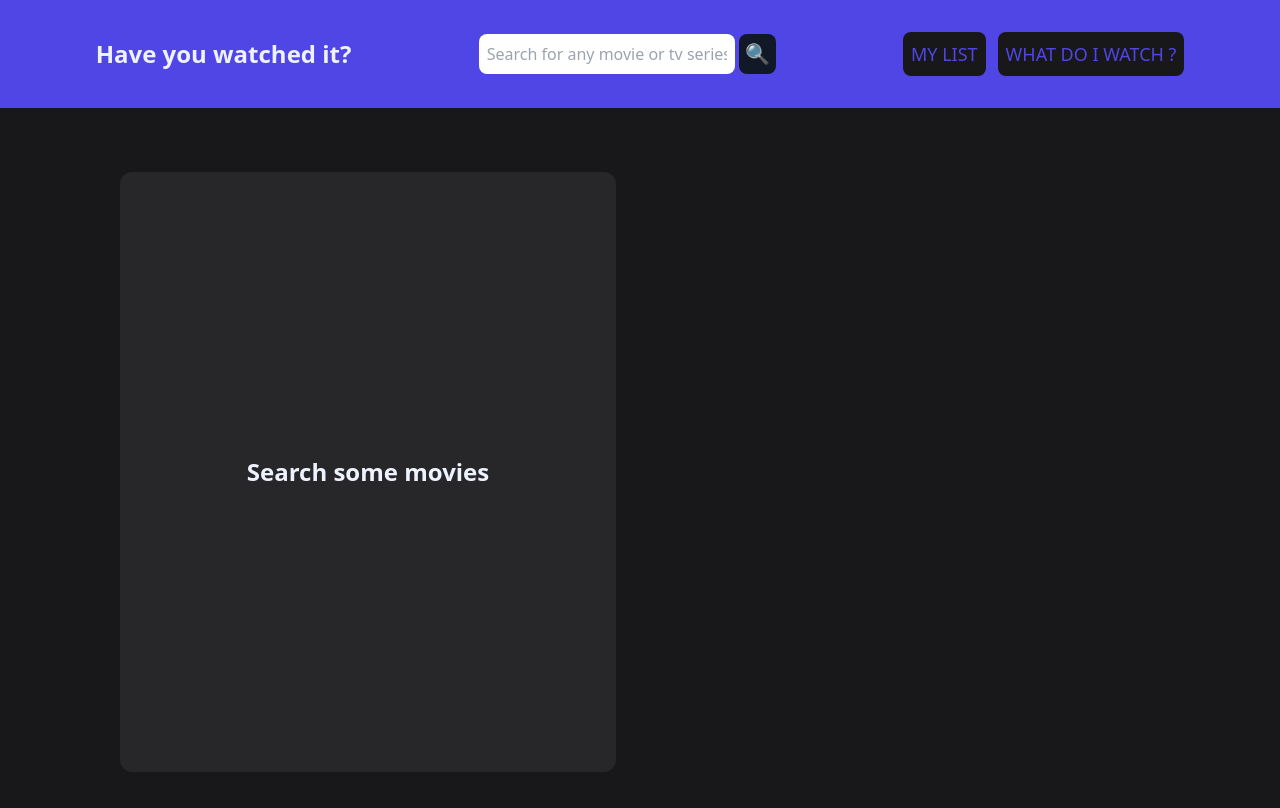
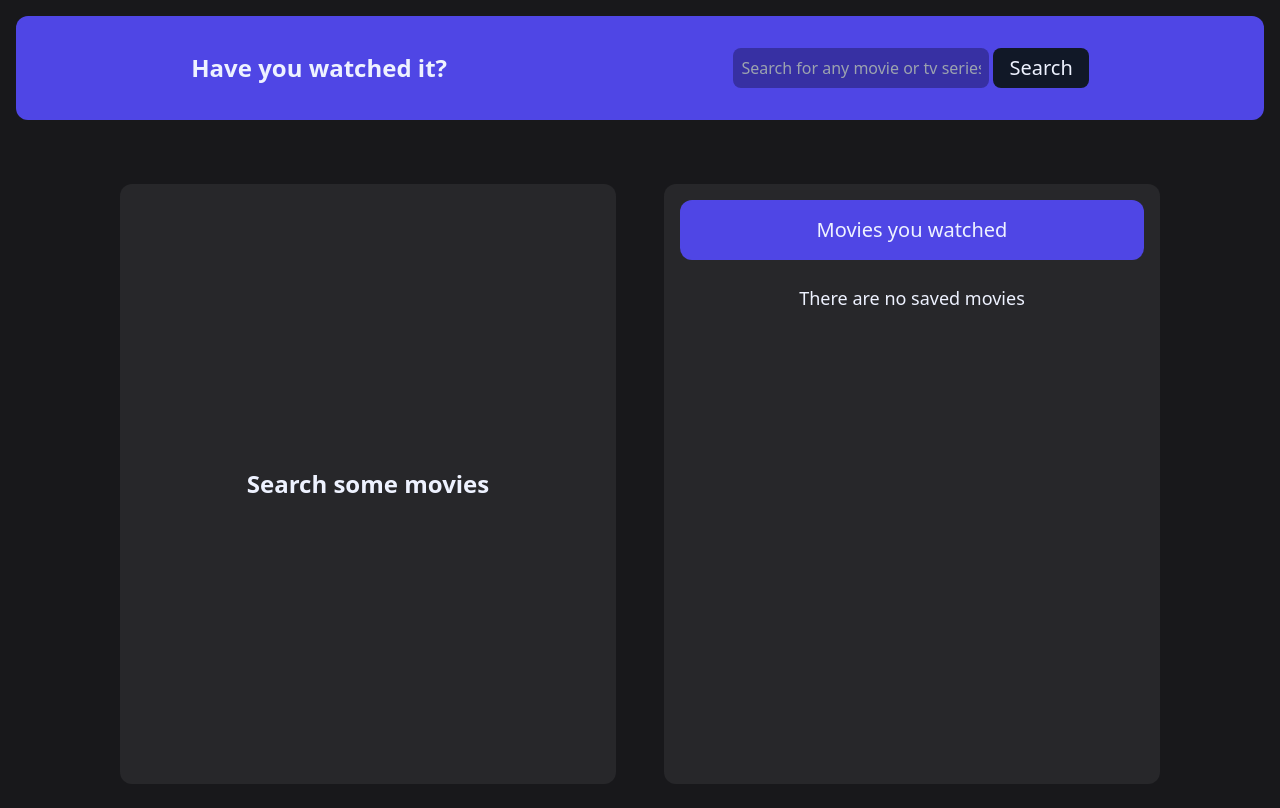
Before and after one commit to manuelloverso/react-movies-search, a React (Vite) app: page / in a window 1280 px wide. Built offline with nearby package versions, Linux system fonts and the light colour scheme.

Commit message:
add watched movies list

```diff
--- a/src/App.jsx
+++ b/src/App.jsx
@@ -5,13 +5,6 @@ import MovieList from "./components/MovieList";
 export default function App() {
   const [searchQuery, setSearchQuery] = useState("");
   const [isSearched, setIsSearched] = useState(false);
-  const [watchedList, setWatchedList] = useState([]);
-
-  function addToWatchedList(id) {
-    if (watchedList.includes(id)) return;
-    setWatchedList([...watchedList, id]);
-  }
-  console.log(watchedList);
 
   return (
     <>
@@ -19,11 +12,7 @@ export default function App() {
         setIsSearched={setIsSearched}
         setSearchQuery={setSearchQuery}
       />
-      <MovieList
-        isSearched={isSearched}
-        query={searchQuery}
-        addToWatchedList={addToWatchedList}
-      />
+      <MovieList isSearched={isSearched} query={searchQuery} />
     </>
   );
 }
--- a/src/components/AppHeader.jsx
+++ b/src/components/AppHeader.jsx
@@ -1,5 +1,4 @@
 import { useState } from "react";
-import NavButton from "./NavButton";
 
 export default function AppHeader({
   searchQuery,
@@ -21,15 +20,15 @@ export default function AppHeader({
   }
 
   return (
-    <header className="bg-indigo-600 p-8 ">
-      <div className="container mx-auto flex justify-around items-center">
+    <header className=" px-4 pt-4 ">
+      <div className=" container bg-indigo-600 p-8 mx-auto flex justify-around rounded-xl items-center">
         <div className="logo text-2xl font-bold cursor-pointer">
           Have you watched it?
         </div>
         <div className="search-bar ">
           <form className="flex items-center gap-1" onSubmit={submitForm}>
             <input
-              className="p-2 rounded-lg w-64 text-zinc-900"
+              className="p-2 rounded-lg w-64 text-slate-10000 bg-indigo-800"
               value={inputQuery}
               onChange={(e) => setInputQuery(e.target.value)}
               type="text"
@@ -37,16 +36,11 @@ export default function AppHeader({
             />
             <button
               type="submit"
-              className="p-1.5 bg-gray-900 rounded-lg text-xl"
+              className="px-4 py-1.5 bg-gray-900 hover:bg-gray-800 rounded-lg text-xl"
             >
-              🔍
+              Search
             </button>
           </form>
-        </div>
-
-        <div className="buttons flex gap-3">
-          <NavButton text={"my list"} />
-          <NavButton text={"What do i watch ?"} />
         </div>
       </div>
     </header>
--- a/src/components/MovieDetails.jsx
+++ b/src/components/MovieDetails.jsx
@@ -1,10 +1,16 @@
 import { useEffect, useState } from "react";
 import Loader from "./Loader";
+import StarRating from "./StarRating";
 
-export default function MovieDetails({ selectedId, addToWatchedList }) {
+export default function MovieDetails({
+  selectedId,
+  addToWatchedList,
+  setSelectedId,
+}) {
   const [movie, setMovie] = useState(null);
   const [err, setErr] = useState(null);
   const [isLoading, setIsLoading] = useState(false);
+  const [watched, setWatched] = useState(false);
 
   useEffect(() => {
     if (!selectedId) return;
@@ -37,12 +43,22 @@ export default function MovieDetails({ selectedId, addToWatchedList }) {
     }
 
     searchSelectedMovie();
+
+    return setWatched(false);
   }, [selectedId]);
   return (
     <div
       style={{ height: "75vh" }}
       className="movie-details rounded-xl bg-zinc-800 p-4 overflow-y-auto"
     >
+      <div className="sticky top-0 w-full h-3">
+        <button
+          onClick={() => setSelectedId(null)}
+          className="absolute z-10 text-xl font-medium right-0 bg-indigo-600 rounded-full px-2"
+        >
+          X
+        </button>
+      </div>
       {isLoading ? (
         <Loader />
       ) : err ? (
@@ -92,6 +108,13 @@ export default function MovieDetails({ selectedId, addToWatchedList }) {
             </p>
           )}
 
+          {movie.runtime && (
+            <p className="text-lg mb-3">
+              <span className="font-semibold text-indigo-600">Runtime:</span>{" "}
+              {movie.runtime} min
+            </p>
+          )}
+
           {movie.vote_average > 0 && (
             <p className="text-lg mb-3">
               <span className="font-semibold text-indigo-600">
@@ -115,17 +138,17 @@ export default function MovieDetails({ selectedId, addToWatchedList }) {
             </p>
           )}
 
-          <div className="actions flex gap-3 mt-5">
-            <button
-              onClick={() => addToWatchedList(movie.id)}
-              className="p-2 font-semibold text-lg rounded-lg text-white bg-indigo-600"
-            >
-              I have watched it
-            </button>
-
-            <button className="p-2 font-semibold text-lg rounded-lg text-white bg-indigo-600">
-              I'll watch it
-            </button>
+          <div className="actions text-center mt-5">
+            {watched ? (
+              <StarRating addToWatchedList={addToWatchedList} movie={movie} />
+            ) : (
+              <button
+                onClick={() => setWatched(true)}
+                className="p-2 font-semibold text-lg rounded-lg text-white bg-indigo-600"
+              >
+                I have watched it
+              </button>
+            )}
           </div>
         </div>
       )}
--- a/src/components/MovieList.jsx
+++ b/src/components/MovieList.jsx
@@ -2,16 +2,32 @@ import { useEffect, useState } from "react";
 import Movie from "./Movie";
 import Loader from "./Loader";
 import MovieDetails from "./MovieDetails";
+import WatchedMovies from "./WatchedMovies";
 
 const api_key = "84160a7353d1d37c7ead96a2fcac030a";
 
-export default function MovieList({ query, isSearched, addToWatchedList }) {
+export default function MovieList({ query, isSearched }) {
   const [movies, setMovies] = useState([]);
   const [isLoading, setIsLoading] = useState(false);
   const [err, setErr] = useState(null);
-
   /* selected movie */
   const [selectedId, setSelectedId] = useState(null);
+  const [watchedList, setWatchedList] = useState([]);
+
+  const addToWatchedList = (movie, rating) => {
+    const { id, title, poster_path, runtime } = movie;
+    const newMovie = { id, title, poster_path, runtime, rating };
+    const found = watchedList.find((m) => m.id === newMovie.id);
+    if (found) return;
+    setWatchedList([...watchedList, newMovie]);
+    setSelectedId(null);
+  };
+
+  const removeFromWatchedList = (id) => {
+    const newArr = watchedList.filter((m) => m.id !== id);
+    setWatchedList(newArr);
+    console.log(newArr);
+  };
 
   useEffect(() => {
     if (!isSearched) return;
@@ -80,10 +96,17 @@ export default function MovieList({ query, isSearched, addToWatchedList }) {
           </div>
         </div>
         <div className="movie-details w-1/2 p-6">
-          {selectedId && (
+          {selectedId ? (
             <MovieDetails
+              setSelectedId={setSelectedId}
               selectedId={selectedId}
               addToWatchedList={addToWatchedList}
+            />
+          ) : (
+            <WatchedMovies
+              setSelectedId={setSelectedId}
+              removeFromWatchedList={removeFromWatchedList}
+              watchedList={watchedList}
             />
           )}
         </div>
--- a/src/components/NavButton.jsx
+++ /dev/null
@@ -1,7 +0,0 @@
-export default function NavButton({ text }) {
-  return (
-    <button className="bg-zinc-900 text-indigo-600 p-2 rounded-lg text-lg font-medium uppercase">
-      {text}
-    </button>
-  );
-}
--- a/src/components/StarRating.jsx
+++ b/src/components/StarRating.jsx
@@ -1,17 +1,23 @@
 import { useState } from "react";
 
-export default function StarRating() {
+export default function StarRating({ addToWatchedList, movie }) {
   const [rating, setRating] = useState(0);
   const [hoverRating, setHoverRating] = useState(0);
 
+  function rate(rating) {
+    setRating(rating);
+
+    addToWatchedList(movie, rating);
+  }
+
   return (
-    <div className="star-rating p-4 flex gap-2 items-center">
+    <div className="star-rating bg-zinc-700 rounded-xl p-4 flex gap-2 justify-center items-center">
       <div className="stars flex h-8 items-center">
         {Array.from({ length: 10 }, (_, i) => (
           <span
             key={i}
             className="w-6 h-6 p-0.5"
-            onClick={() => setRating(i + 1)}
+            onClick={() => rate(i + 1)}
             onMouseEnter={() => setHoverRating(i + 1)}
             onMouseLeave={() => setHoverRating(0)}
           >
@@ -33,9 +39,6 @@ export default function StarRating() {
           </span>
         ))}
       </div>
-      <span className="font-semibold text-lg ">
-        {hoverRating || rating || ""}
-      </span>
     </div>
   );
 }
--- /dev/null
+++ b/src/components/WatchedMovies.jsx
@@ -0,0 +1,60 @@
+export default function WatchedMovies({
+  removeFromWatchedList,
+  watchedList,
+  setSelectedId,
+}) {
+  console.log(watchedList);
+  return (
+    <div
+      style={{ height: "75vh" }}
+      className="movie-details rounded-xl bg-zinc-800 p-4 overflow-y-auto"
+    >
+      <header className="bg-indigo-600 rounded-xl p-4 mb-3">
+        <h3 className="text-center font-medium text-xl">Movies you watched</h3>
+      </header>
+
+      {watchedList.length < 1 ? (
+        <p className="text-center font-medium text-lg mt-6">
+          There are no saved movies
+        </p>
+      ) : (
+        <ul className="">
+          {watchedList.map((movie) => (
+            <li
+              className="p-3 border-b border-gray-600 flex items-center gap-3 hover:bg-zinc-700 "
+              key={movie.id}
+            >
+              <img
+                className="w-12"
+                src={`https://image.tmdb.org/t/p/w500/${movie.poster_path}`}
+                alt={movie.title}
+              />
+
+              <div className="w-full">
+                <h4
+                  onClick={() => setSelectedId(movie.id)}
+                  className="text-lg font-medium cursor-pointer"
+                >
+                  {movie.title}
+                </h4>
+                <div className="flex items-center justify-between">
+                  <span className="flex items-center gap-2">
+                    <span>{movie.runtime}min ⏳</span>
+                    <span>{movie.rating}⭐</span>
+                  </span>
+
+                  <button
+                    onClick={() => removeFromWatchedList(movie.id)}
+                    className="rounded-full px-2 bg-red-500"
+                  >
+                    X
+                  </button>
+                </div>
+              </div>
+            </li>
+          ))}
+        </ul>
+      )}
+    </div>
+  );
+}
```
